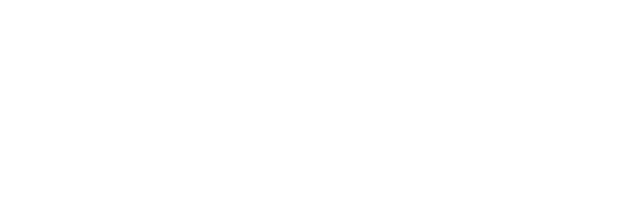
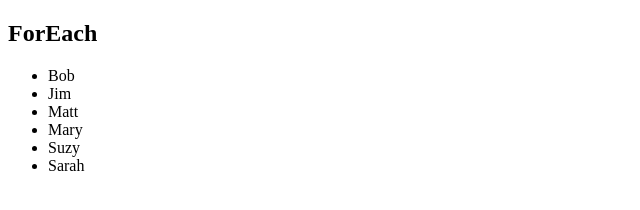
Before and after one commit to jonrodrigues24/javascript-snap-challenge-two, a plain HTML site: page index.html in a window 1280 px wide. Shown: the whole page, without its empty margins (0-640 px from the left). Drawn offline with Linux system fonts and the light colour scheme.

Commit message:
attempt - complete

```diff
--- a/index.html
+++ b/index.html
@@ -5,10 +5,15 @@
     <title>Snap Challenge</title>
 </head>
 <body>
-<p id="here">
+
+<section>
+<h2>ForEach</h2>
+    <ul id="here">
 
 
-</p>
+    </ul>
+
+</section>
 
 
 <script src="script.js"></script>
--- a/script.js
+++ b/script.js
@@ -1,18 +1,28 @@
 let theArray = ['Bob', 'Jim', 'Matt', 'Mary', 'Suzy', 'Sarah'];
 
 
-theArray.forEach(createElement)
 
+createElement();
 
-function createElement(data){
+function createElement(){
 
-    const newCell = document.createElement('div');
-    newCell.classList.add("name");
+    let myList = document.getElementById('here')
 
-    const paragraph = document.createElement('p');
-    const node = document.createTextNode(data);
+    theArray.forEach(name => {
+        let li = document.createElement('li');
+        li.innerText = name;
 
-    paragraph.appendChild(node);
+        myList.appendChild(li);
+
+    })
+
+    // const newCell = document.createElement('div');
+    // newCell.classList.add("name");
+    //
+    // const paragraph = document.createElement('p');
+    // const node = document.createTextNode(data);
+    //
+    // paragraph.appendChild(node);
 
 
 }
```
